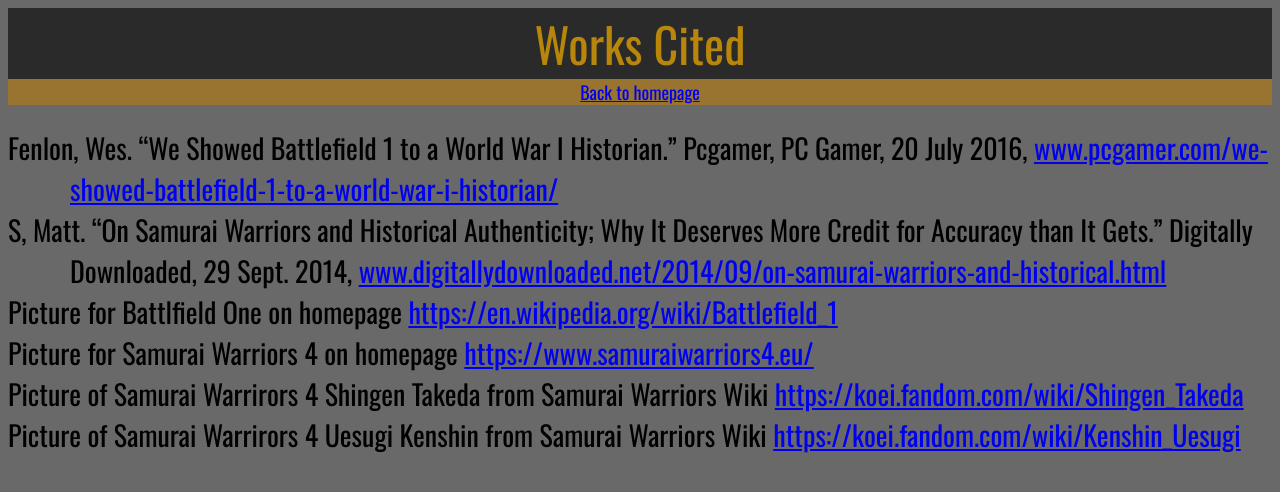
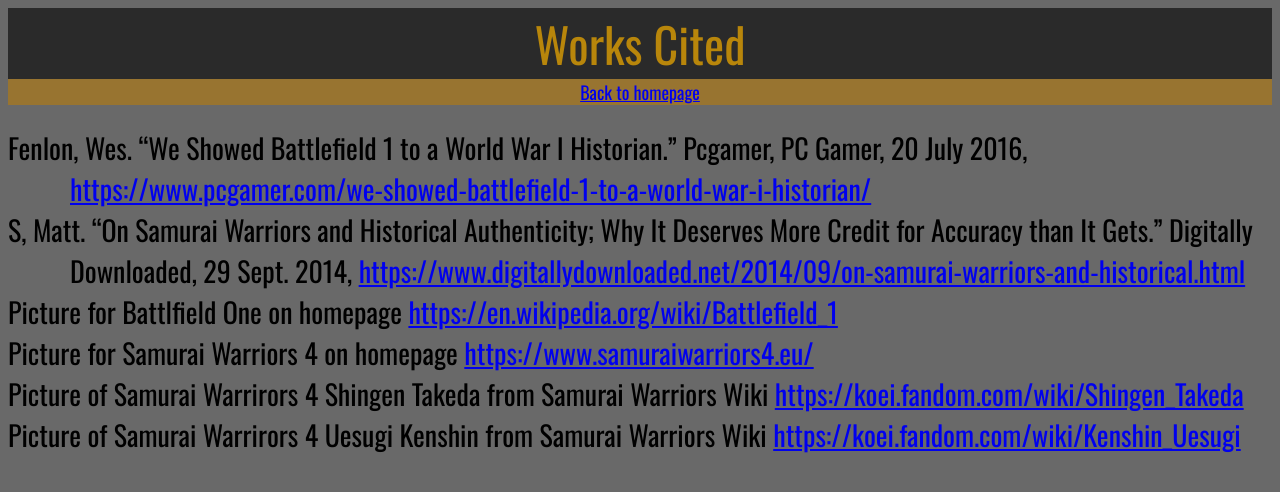
Before and after one commit to dcc6557/IGME-110, a plain HTML site: page webproject/sourcecited.html in a window 1280 px wide. Drawn offline with nearby package versions, Linux system fonts and the light colour scheme.

Commit message:
Research website update 4.0

```diff
--- a/webproject/sourcecited.html
+++ b/webproject/sourcecited.html
@@ -8,8 +8,8 @@
 </head>
 <body>
     <ul>
-        <li>Fenlon, Wes. “We Showed Battlefield 1 to a World War I Historian.” Pcgamer, PC Gamer, 20 July 2016, <a href = "www.pcgamer.com/we-showed-battlefield-1-to-a-world-war-i-historian/">www.pcgamer.com/we-showed-battlefield-1-to-a-world-war-i-historian/</a></li>
-        <li>S, Matt. “On Samurai Warriors and Historical Authenticity; Why It Deserves More Credit for Accuracy than It Gets.” Digitally Downloaded, 29 Sept. 2014, <a href = "www.digitallydownloaded.net/2014/09/on-samurai-warriors-and-historical.html">www.digitallydownloaded.net/2014/09/on-samurai-warriors-and-historical.html</a></li>
+        <li>Fenlon, Wes. “We Showed Battlefield 1 to a World War I Historian.” Pcgamer, PC Gamer, 20 July 2016, <a href = "https:www.pcgamer.com/we-showed-battlefield-1-to-a-world-war-i-historian/">https://www.pcgamer.com/we-showed-battlefield-1-to-a-world-war-i-historian/</a></li>
+        <li>S, Matt. “On Samurai Warriors and Historical Authenticity; Why It Deserves More Credit for Accuracy than It Gets.” Digitally Downloaded, 29 Sept. 2014, <a href = "https://www.digitallydownloaded.net/2014/09/on-samurai-warriors-and-historical.html">https://www.digitallydownloaded.net/2014/09/on-samurai-warriors-and-historical.html</a></li>
         <li>Picture for Battlfield One on homepage <a href = "https://en.wikipedia.org/wiki/Battlefield_1">https://en.wikipedia.org/wiki/Battlefield_1</a></li>
         <li>Picture for Samurai Warriors 4 on homepage <a href = "https://www.samuraiwarriors4.eu/">https://www.samuraiwarriors4.eu/</a></li>
         <li>Picture of Samurai Warrirors 4 Shingen Takeda from Samurai Warriors Wiki <a href = "https://koei.fandom.com/wiki/Shingen_Takeda">https://koei.fandom.com/wiki/Shingen_Takeda</a></li>
```
